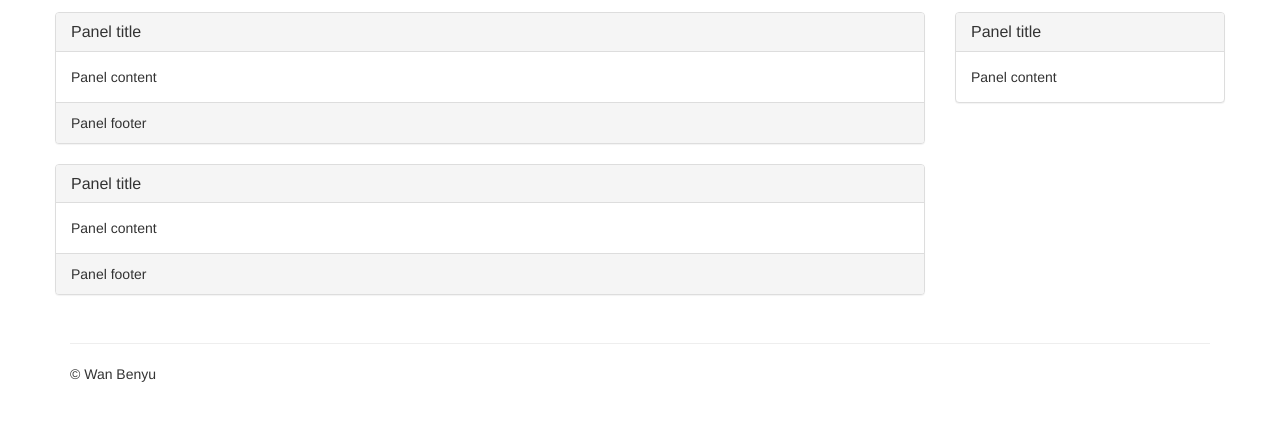
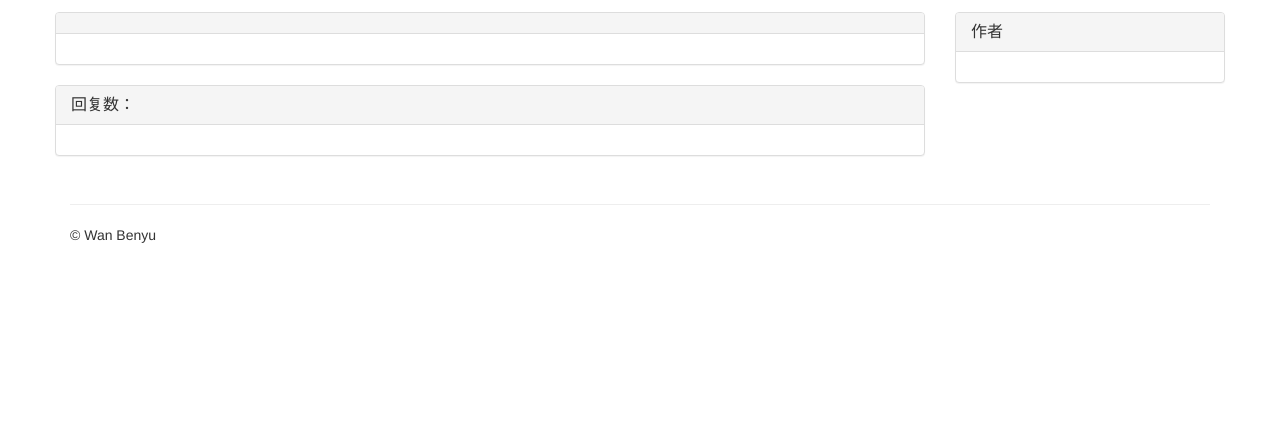
Before and after one commit to StudentWan/cnode-express, a Node server app: template views/topic.hbs in a window 1280 px wide. Shown: the part 51-472 px from the top of the page. Run offline with Node 20, Linux system fonts and the light colour scheme; the visitor is signed in with stand-in values (Sample User, id 1); the template is opened without the code that fills it: most values are stand-ins (such as "Sample title", 1, 10 or a date in 2020); some libraries are stand-ins or nearby versions.

Commit message:
Padding data to topic page

```diff
--- a/views/home.hbs
+++ b/views/home.hbs
@@ -28,7 +28,7 @@
     {{#ifCond good top}}
     <span class="topiclist_tab">{{tab}}</span> {{else}}
     <span class="put_top_good">{{tab}}</span> {{/ifCond}}
-    <a class='topic_title' href='#' title={{title}}>&nbsp{{title}}</a>
+    <a class='topic_title' href='/topic?id={{id}}' title={{title}}>&nbsp{{title}}</a>
 </div>
 <hr> {{/each}}
 </div>
--- a/views/topic.hbs
+++ b/views/topic.hbs
@@ -4,27 +4,24 @@
             <div class="panel panel-default">
                 <div class="panel-heading">
                     <h3 class="panel-title">
-                        Panel title
+                        {{data.title}}
                     </h3>
                 </div>
                 <div class="panel-body">
-                    Panel content
-                </div>
-                <div class="panel-footer">
-                    Panel footer
+                    {{{data.content}}}
                 </div>
             </div>
             <div class="panel panel-default">
                 <div class="panel-heading">
                     <h3 class="panel-title">
-                        Panel title
+                        回复数：{{data.reply_count}}
                     </h3>
                 </div>
                 <div class="panel-body">
-                    Panel content
-                </div>
-                <div class="panel-footer">
-                    Panel footer
+                {{#each data.replies}}
+                <hr>
+                    {{{content}}}
+                {{/each}}
                 </div>
             </div>
         </div>
@@ -32,11 +29,11 @@
             <div class="panel panel-default">
                 <div class="panel-heading">
                     <h3 class="panel-title">
-                        Panel title
+                        作者
                     </h3>
                 </div>
                 <div class="panel-body">
-                    Panel content
+                    {{data.author.loginname}}
                 </div>
             </div>
         </div>
```
Also changed, not shown: routes/topic.js (+10 -1 lines).
